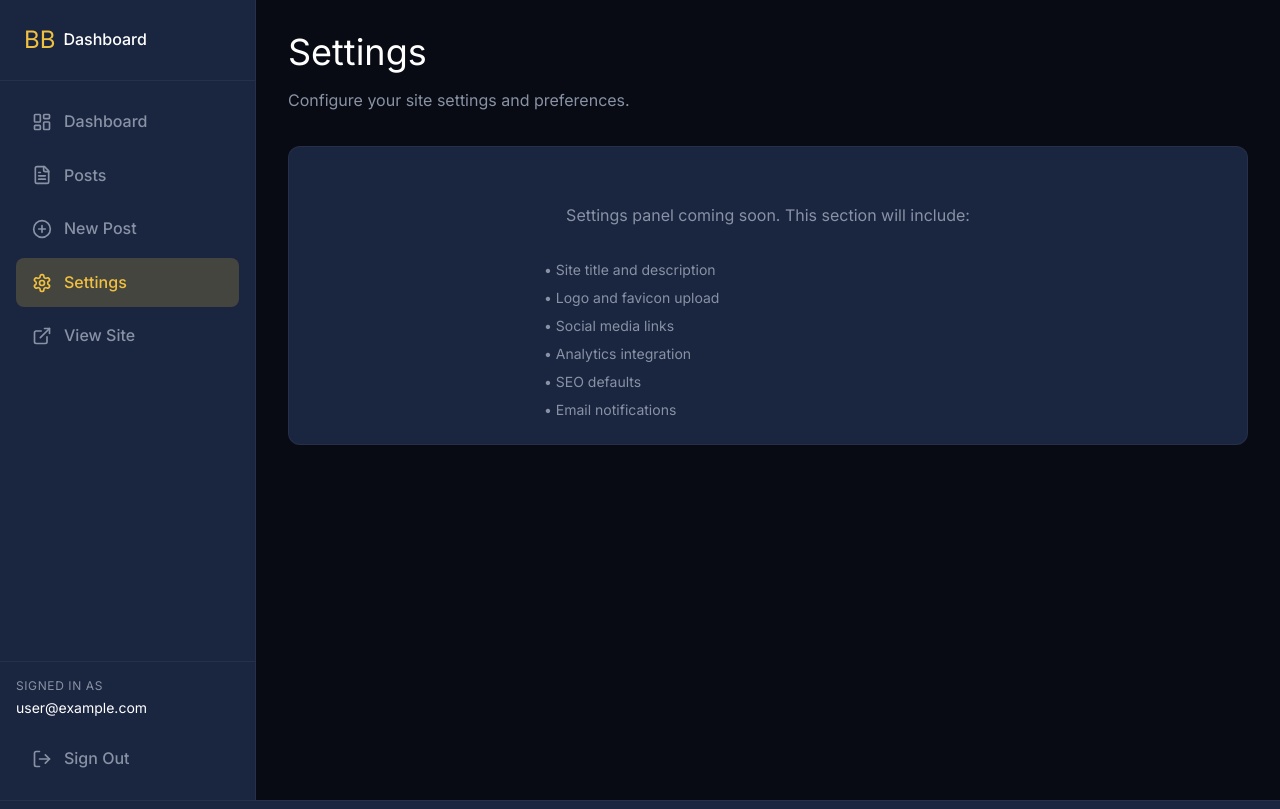
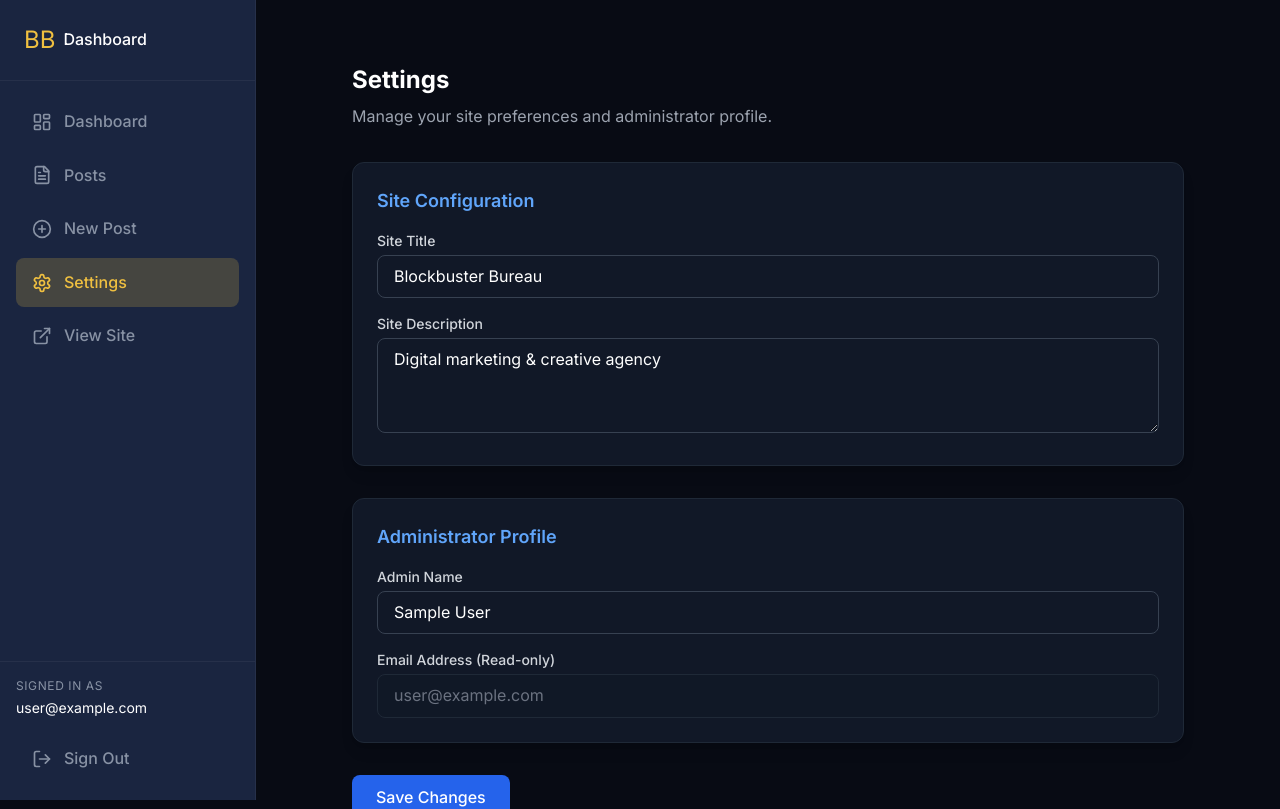
Before and after one commit to bhaihamzabhai/blockbuster-bureau, a Next.js app: page /dashboard/settings in a window 1280 px wide. Shown: the top 809 px of the page. Built offline with nearby package versions, Linux system fonts and the light colour scheme; no server answers; the database is empty; sample sign-in values are in the browser's storage.

Commit message:
add full functional settings panel

```diff
--- a/app/(admin)/dashboard/settings/page.tsx
+++ b/app/(admin)/dashboard/settings/page.tsx
@@ -1,24 +1,147 @@
+'use client';
+
+import { useState, useEffect } from 'react';
+import { auth, db } from '@/lib/firebase'; // Aapke firebase config ka path
+import { updateProfile } from 'firebase/auth';
+import { doc, getDoc, setDoc } from 'firebase/firestore';
+
 export default function SettingsPage() {
+  const [loading, setLoading] = useState(false);
+  const [message, setMessage] = useState({ text: '', type: '' });
+
+  // Form states
+  const [siteTitle, setSiteTitle] = useState('Blockbuster Bureau');
+  const [siteDescription, setSiteDescription] = useState('Digital marketing & creative agency');
+  const [adminName, setAdminName] = useState('');
+  const [adminEmail, setAdminEmail] = useState('');
+
+  useEffect(() => {
+    // Current user load karein
+    if (auth.currentUser) {
+      setAdminName(auth.currentUser.displayName || '');
+      setAdminEmail(auth.currentUser.email || '');
+    }
+
+    // Firestore se site settings fetch karein
+    const fetchSettings = async () => {
+      try {
+        const docRef = doc(db, 'settings', 'general');
+        const docSnap = await getDoc(docRef);
+        if (docSnap.exists()) {
+          const data = docSnap.data();
+          if (data.siteTitle) setSiteTitle(data.siteTitle);
+          if (data.siteDescription) setSiteDescription(data.siteDescription);
+        }
+      } catch (error) {
+        console.error('Error fetching settings:', error);
+      }
+    };
+
+    fetchSettings();
+  }, []);
+
+  const handleSave = async (e: React.FormEvent) => {
+    e.preventDefault();
+    setLoading(true);
+    setMessage({ text: '', type: '' });
+
+    try {
+      // 1. Update Firebase Auth Profile Name
+      if (auth.currentUser && adminName) {
+        await updateProfile(auth.currentUser, {
+          displayName: adminName,
+        });
+      }
+
+      // 2. Save Site Configuration to Firestore
+      await setDoc(doc(db, 'settings', 'general'), {
+        siteTitle,
+        siteDescription,
+        updatedAt: new Date().toISOString(),
+      }, { merge: true });
+
+      setMessage({ text: 'Settings successfully updated!', type: 'success' });
+    } catch (error: any) {
+      setMessage({ text: error.message || 'Failed to update settings', type: 'error' });
+    } finally {
+      setLoading(false);
+    }
+  };
+
   return (
-    <div>
-      <h1 className="text-display text-4xl text-white mb-4">Settings</h1>
-      <p className="text-stardust mb-8">
-        Configure your site settings and preferences.
-      </p>
+    <div className="p-8 max-w-4xl mx-auto text-white">
+      <h1 className="text-2xl font-bold mb-2">Settings</h1>
+      <p className="text-gray-400 mb-8">Manage your site preferences and administrator profile.</p>
 
-      <div className="bg-nebula rounded-xl border border-white/5 p-6">
-        <p className="text-stardust text-center py-8">
-          Settings panel coming soon. This section will include:
-        </p>
-        <ul className="text-stardust text-sm space-y-2 max-w-md mx-auto">
-          <li>• Site title and description</li>
-          <li>• Logo and favicon upload</li>
-          <li>• Social media links</li>
-          <li>• Analytics integration</li>
-          <li>• SEO defaults</li>
-          <li>• Email notifications</li>
-        </ul>
-      </div>
+      {message.text && (
+        <div className={`p-4 mb-6 rounded-lg ${message.type === 'success' ? 'bg-green-900/50 text-green-200 border border-green-700' : 'bg-red-900/50 text-red-200 border border-red-700'}`}>
+          {message.text}
+        </div>
+      )}
+
+      <form onSubmit={handleSave} className="space-y-8">
+        {/* Site Configuration Section */}
+        <div className="bg-[#111827] border border-gray-800 p-6 rounded-xl shadow-lg">
+          <h2 className="text-lg font-semibold mb-4 text-blue-400">Site Configuration</h2>
+
+          <div className="space-y-4">
+            <div>
+              <label className="block text-sm font-medium text-gray-300 mb-1">Site Title</label>
+              <input
+                type="text"
+                value={siteTitle}
+                onChange={(e) => setSiteTitle(e.target.value)}
+                className="w-full bg-gray-900 border border-gray-700 rounded-lg px-4 py-2 text-white focus:outline-none focus:border-blue-500"
+              />
+            </div>
+
+            <div>
+              <label className="block text-sm font-medium text-gray-300 mb-1">Site Description</label>
+              <textarea
+                value={siteDescription}
+                onChange={(e) => setSiteDescription(e.target.value)}
+                rows={3}
+                className="w-full bg-gray-900 border border-gray-700 rounded-lg px-4 py-2 text-white focus:outline-none focus:border-blue-500"
+              />
+            </div>
+          </div>
+        </div>
+
+        {/* Admin Profile Section */}
+        <div className="bg-[#111827] border border-gray-800 p-6 rounded-xl shadow-lg">
+          <h2 className="text-lg font-semibold mb-4 text-blue-400">Administrator Profile</h2>
+
+          <div className="space-y-4">
+            <div>
+              <label className="block text-sm font-medium text-gray-300 mb-1">Admin Name</label>
+              <input
+                type="text"
+                value={adminName}
+                onChange={(e) => setAdminName(e.target.value)}
+                className="w-full bg-gray-900 border border-gray-700 rounded-lg px-4 py-2 text-white focus:outline-none focus:border-blue-500"
+              />
+            </div>
+
+            <div>
+              <label className="block text-sm font-medium text-gray-300 mb-1">Email Address (Read-only)</label>
+              <input
+                type="email"
+                value={adminEmail}
+                disabled
+                className="w-full bg-gray-900/50 border border-gray-800 rounded-lg px-4 py-2 text-gray-500 cursor-not-allowed"
+              />
+            </div>
+          </div>
+        </div>
+
+        <button
+          type="submit"
+          disabled={loading}
+          className="bg-blue-600 hover:bg-blue-500 text-white font-medium px-6 py-2.5 rounded-lg transition-colors disabled:opacity-50"
+        >
+          {loading ? 'Saving Changes...' : 'Save Changes'}
+        </button>
+      </form>
     </div>
   );
 }
```
